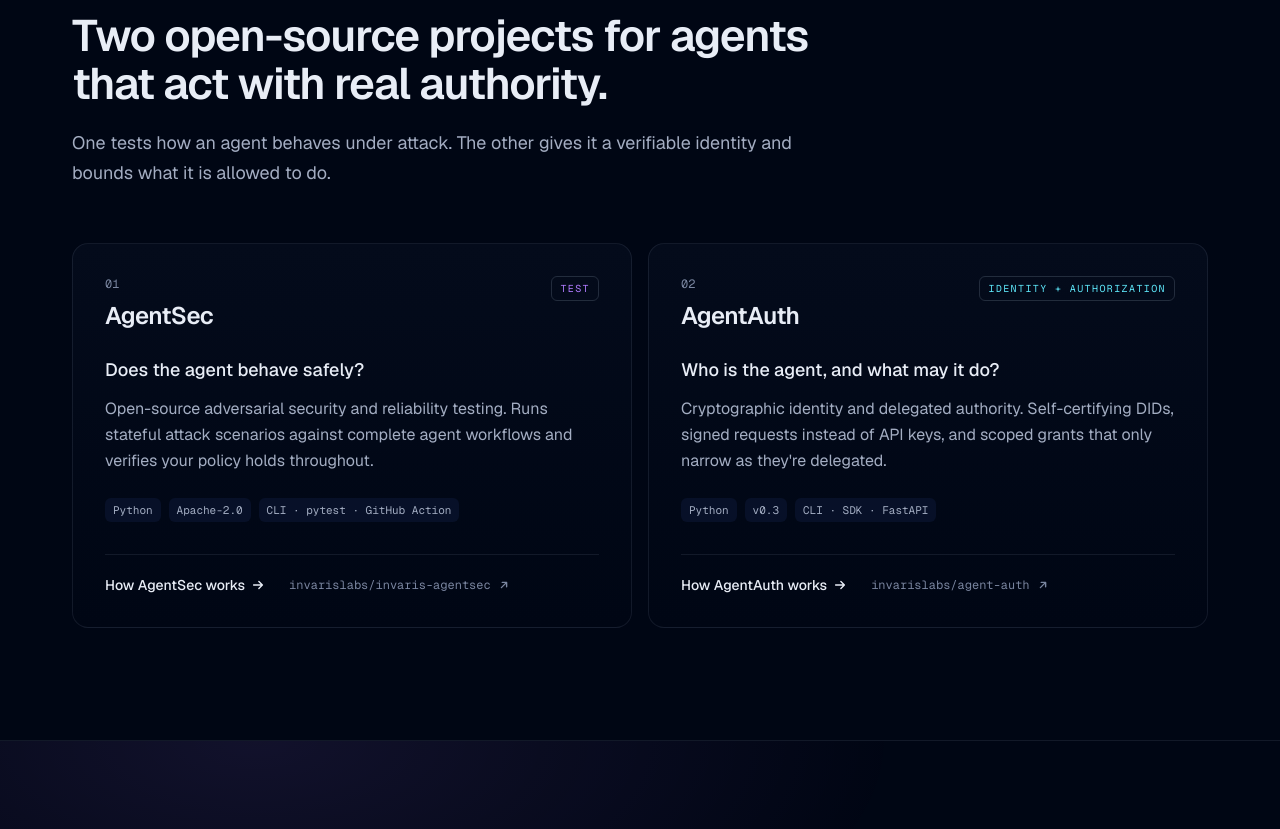
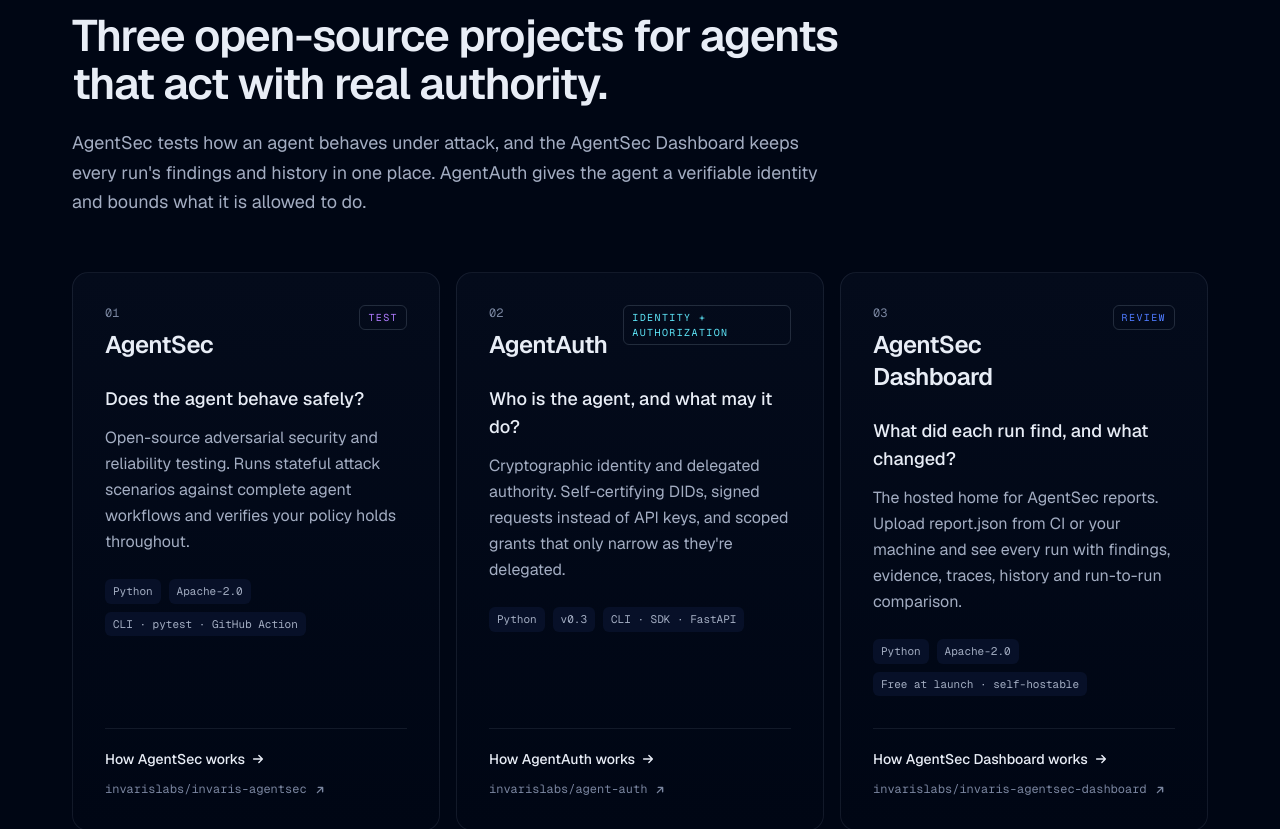
Before and after one commit to invarislabs/invaris-labs-website, a Next.js app: page / in a window 1280 px wide. Shown: the part 1100-1929 px from the top of the page. Built offline with nearby package versions, Linux system fonts and the light colour scheme; no server answers.

Commit message:
feat: list the Dashboard as the third product in products, stack and open source

```diff
--- a/src/components/sections/open-source.tsx
+++ b/src/components/sections/open-source.tsx
@@ -30,6 +30,19 @@ const repos = [
       { label: "Threat model", href: links.agentauth.threatModel },
     ],
   },
+  {
+    name: "invarislabs/invaris-agentsec-dashboard",
+    href: links.dashboard.repo,
+    description:
+      "The hosted dashboard for AgentSec reports: every run of every agent in one place, with findings and their evidence, full traces, history across runs, and what changed between any two runs. Self-hostable with Docker.",
+    meta: ["Python", "Apache-2.0"],
+    install: "docker compose up --build",
+    actions: [
+      { label: "Issues", href: links.dashboard.issues },
+      { label: "Run locally", href: links.dashboard.runLocally },
+      { label: "Deploy for free", href: links.dashboard.deployFree },
+    ],
+  },
 ] as const;
 
 const areas = [
@@ -56,11 +69,11 @@ export function OpenSource() {
           lead="Security infrastructure should be inspectable. Explore the code, try the tools against your own agents, open issues, contribute, and star the repositories if they're useful."
         />
 
-        <ul className="mt-14 grid gap-4 lg:grid-cols-2">
+        <ul className="mt-14 grid gap-4 md:grid-cols-2 lg:grid-cols-3">
           {repos.map((r, i) => (
             <li
               key={r.name}
-              className="reveal flex flex-col rounded-2xl border border-line bg-ink-950/90 p-6 sm:p-8"
+              className="reveal flex flex-col rounded-2xl border border-line bg-ink-950/90 p-6 sm:p-8 md:last:col-span-2 lg:last:col-span-1"
               style={{ ["--reveal-delay" as string]: `${i * 90}ms` }}
             >
               <div className="flex items-center gap-3">
@@ -101,7 +114,7 @@ export function OpenSource() {
           <div>
             <h3 className="text-lg font-semibold text-fg">Where AgentSec welcomes contributions</h3>
             <p className="mt-2 text-sm leading-relaxed text-fg-muted">
-              Both projects are under active development. If you&apos;re building an agent and want to be an early
+              All three projects are under active development. If you&apos;re building an agent and want to be an early
               design partner, open a discussion or{" "}
               <a href={links.email} className="text-fg underline decoration-line-strong underline-offset-4 hover:decoration-fg">
                 get in touch
--- a/src/components/sections/products.tsx
+++ b/src/components/sections/products.tsx
@@ -30,6 +30,19 @@ const products = [
     repo: links.agentauth.repo,
     repoLabel: "invarislabs/agent-auth",
   },
+  {
+    id: "dashboard",
+    index: "03",
+    name: "AgentSec Dashboard",
+    role: "REVIEW",
+    accent: "text-brand-blue",
+    question: "What did each run find, and what changed?",
+    summary:
+      "The hosted home for AgentSec reports. Upload report.json from CI or your machine and see every run with findings, evidence, traces, history and run-to-run comparison.",
+    meta: ["Python", "Apache-2.0", "Free at launch · self-hostable"],
+    repo: links.dashboard.repo,
+    repoLabel: "invarislabs/invaris-agentsec-dashboard",
+  },
 ] as const;
 
 export function Products() {
@@ -41,18 +54,18 @@ export function Products() {
           label="Products"
           title={
             <>
-              Two open-source projects for agents <br className="hidden sm:block" />
+              Three open-source projects for agents <br className="hidden sm:block" />
               that act with real authority.
             </>
           }
-          lead="One tests how an agent behaves under attack. The other gives it a verifiable identity and bounds what it is allowed to do."
+          lead="AgentSec tests how an agent behaves under attack, and the AgentSec Dashboard keeps every run's findings and history in one place. AgentAuth gives the agent a verifiable identity and bounds what it is allowed to do."
         />
 
-        <ul className="mt-14 grid gap-4 lg:grid-cols-2">
+        <ul className="mt-14 grid gap-4 md:grid-cols-2 lg:grid-cols-3">
           {products.map((p, i) => (
             <li
               key={p.id}
-              className="reveal group relative flex flex-col rounded-2xl border border-line bg-gradient-to-b from-ink-900 to-ink-950 p-6 transition-colors hover:border-line-strong sm:p-8"
+              className="reveal group relative flex flex-col rounded-2xl md:last:col-span-2 lg:last:col-span-1 border border-line bg-gradient-to-b from-ink-900 to-ink-950 p-6 transition-colors hover:border-line-strong sm:p-8"
               style={{ ["--reveal-delay" as string]: `${i * 90}ms` }}
             >
               <div className="flex items-start justify-between gap-4">
@@ -66,14 +79,14 @@ export function Products() {
               </div>
               <p className="mt-6 text-lg font-medium text-fg">{p.question}</p>
               <p className="mt-3 leading-relaxed text-fg-muted">{p.summary}</p>
-              <ul className="mt-6 flex flex-wrap gap-2" aria-label={`${p.name} at a glance`}>
+              <ul className="mb-8 mt-6 flex flex-wrap gap-2" aria-label={`${p.name} at a glance`}>
                 {p.meta.map((m) => (
                   <li key={m} className="rounded-md bg-ink-800/70 px-2 py-1 font-mono text-[11px] text-fg-muted">
                     {m}
                   </li>
                 ))}
               </ul>
-              <div className="mt-8 flex flex-wrap items-center gap-x-6 gap-y-3 border-t border-line pt-5 text-sm">
+              <div className="mt-auto flex flex-wrap items-center gap-x-6 gap-y-3 border-t border-line pt-5 text-sm">
                 <Link href={`#${p.id}`} className="inline-flex items-center gap-1.5 font-medium text-fg hover:text-white">
                   How {p.name} works <ArrowRight className="size-3.5" />
                 </Link>
--- a/src/components/sections/stack.tsx
+++ b/src/components/sections/stack.tsx
@@ -21,6 +21,16 @@ const layers = [
     text: "text-brand-cyan",
     href: "#agentauth",
   },
+  {
+    product: "AgentSec Dashboard",
+    role: "REVIEW",
+    question: "What did each run find, and what changed since the last one?",
+    when: "After every run · from CI or your machine",
+    body: "Every uploaded report in one place: findings with evidence, traces, history across runs, and verdict changes between any two runs.",
+    accent: "from-brand-blue/20",
+    text: "text-brand-blue",
+    href: "#dashboard",
+  },
 ] as const;
 
 export function SecurityStack() {
@@ -32,13 +42,13 @@ export function SecurityStack() {
             id="stack-title"
             label="The Invaris agent security stack"
             title="Behaviour and authority, secured separately."
-            lead="AgentSec determines whether an agent behaves safely. AgentAuth determines who the agent is and what it is allowed to do. Together they're the beginning of the Invaris agent security stack."
+            lead="AgentSec determines whether an agent behaves safely. AgentAuth determines who the agent is and what it is allowed to do. The AgentSec Dashboard keeps the evidence and history of every test run. Together they're the beginning of the Invaris agent security stack."
           />
 
           <figure aria-labelledby="stack-caption" className="reveal">
             <figcaption id="stack-caption" className="sr-only">
               The Invaris agent security stack: AgentSec for testing, AgentAuth for identity and authorization,
-              both around the agent.
+              and the AgentSec Dashboard for reviewing test runs, all around the agent.
             </figcaption>
             <div className="rounded-2xl border border-line bg-ink-950 p-3 sm:p-4">
               <div className="space-y-3">
```
